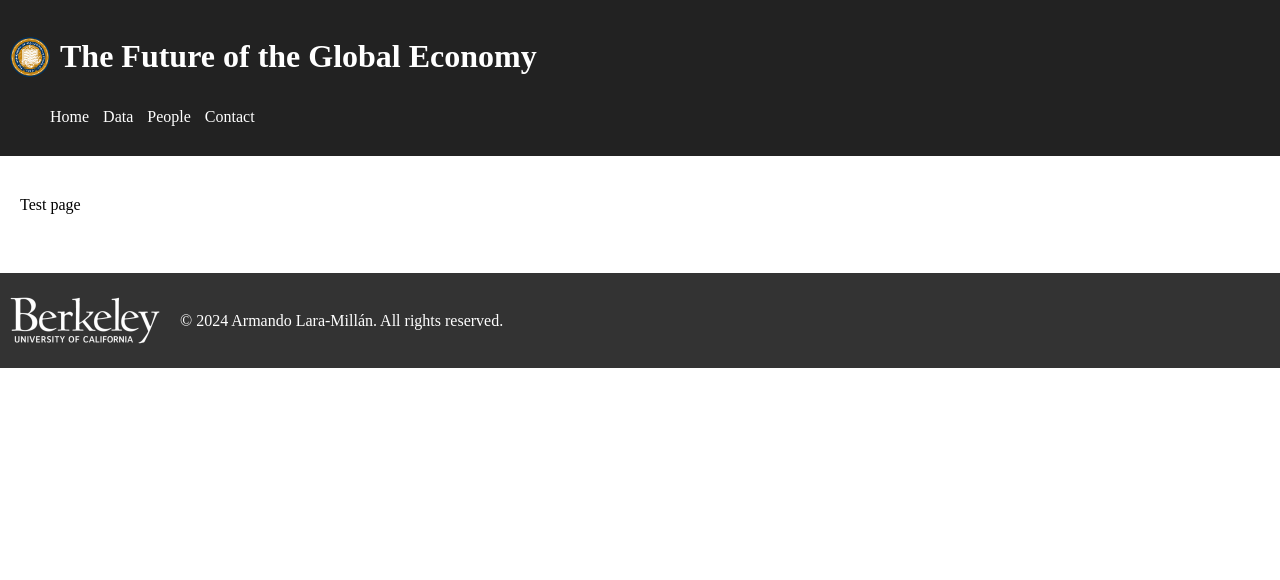
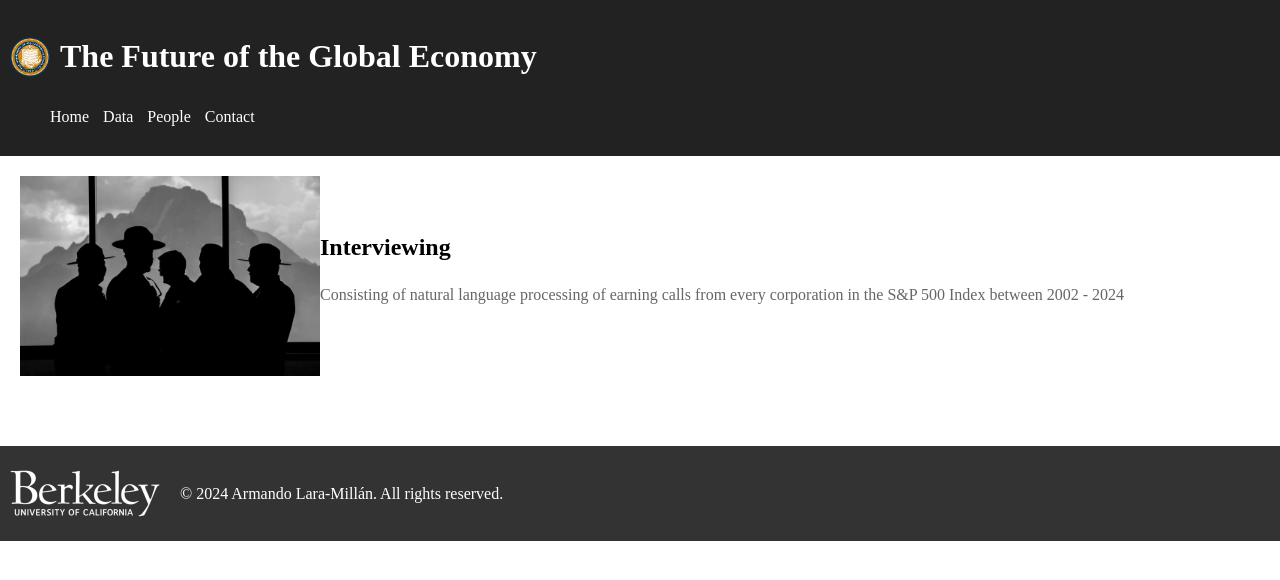
Before and after one commit to juliocedillo/neweconomy, a Jekyll site: the page built from data.md, in a window 1280 px wide. Shown: the top 580 px of the page. Built offline with Jekyll 4.4.1, drawn with Linux system fonts in a browser that asks for light colours.

Commit message:
Update data.md

```diff
--- a/data.md
+++ b/data.md
@@ -3,4 +3,17 @@ layout: default
 title: Data
 permalink: /data/
 ---
-Test page
+
+<div style="display: flex; align-items: center; margin-bottom: 30px;">
+
+  <!-- Profile Image -->
+  <img src="https://juliocedillo.github.io/neweconomy/assets/images/jackson.png" width="300px">
+
+  <!-- Profile Details -->
+  <div>
+    <h2 style="margin: 0; font-size: 24px;">Interviewing</h2>
+    <p style="font-size: 16px; color: #666;">Consisting of natural language processing of earning calls from every corporation in the S&P 500 Index between 2002 - 2024
+</p>
+  </div>
+
+</div>
```
